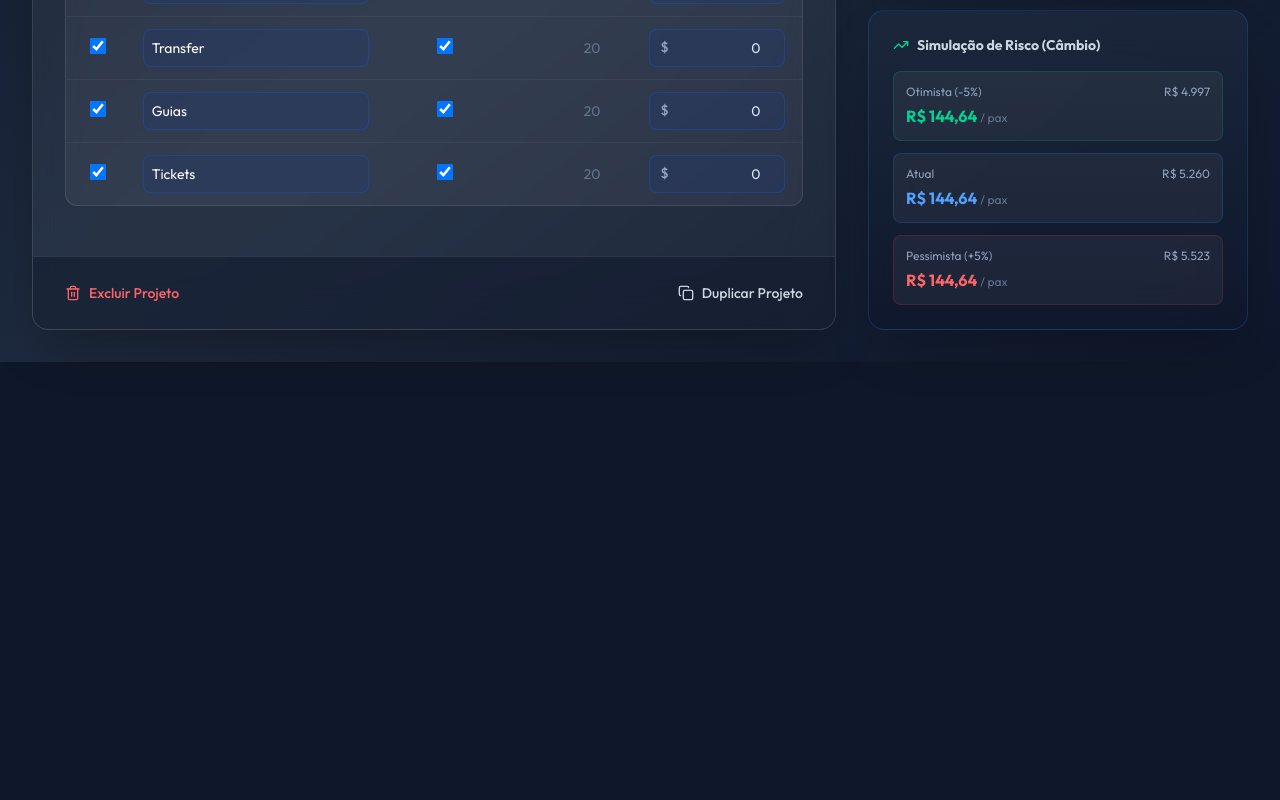
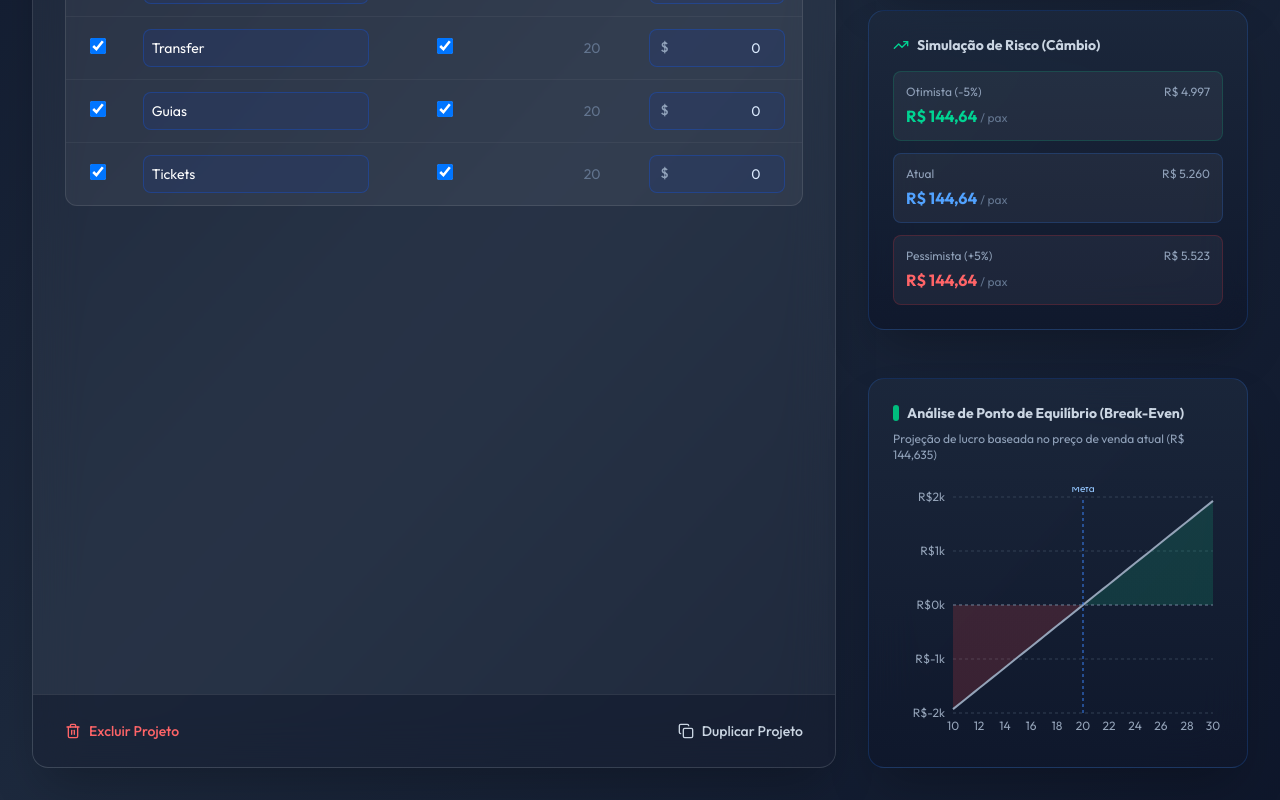
Before and after one commit to israelhespanhol-lang/Calculadora-de-Caravanas, a React (Vite) app: page / in a window 1280 px wide. Shown: the part 619-1419 px from the top of the page. Before the commit the page ends 981 px from the top, so only its background shows below. Built offline with nearby package versions, Linux system fonts and the light colour scheme; no server answers.

Commit message:
feat: add AI intelligence features (volatility alert, smart markup, and break-even chart)

```diff
--- a/package.json
+++ b/package.json
@@ -19,6 +19,7 @@
     "react": "^19.2.8",
     "react-dom": "^19.2.8",
     "react-hook-form": "^7.87.0",
+    "recharts": "^3.10.1",
     "uuid": "^14.0.2",
     "zod": "^4.6.2"
   },
--- a/src/App.tsx
+++ b/src/App.tsx
@@ -11,8 +11,9 @@ import { CaravanTab } from './features/caravan/components/CaravanTab';
 import { SettingsModal } from './features/caravan/components/SettingsModal';
 import { CalculationMemory } from './features/caravan/components/CalculationMemory';
 import { PrintView } from './features/caravan/components/PrintView';
+import { BreakEvenChart } from './features/caravan/components/BreakEvenChart';
 
-import { Settings as SettingsIcon, Save, Plus, Trash2, Copy, History, Download, TrendingUp, Loader2 } from 'lucide-react';
+import { Settings as SettingsIcon, Save, Plus, Trash2, Copy, History, Download, TrendingUp, Loader2, AlertTriangle, AlertCircle, CheckCircle2 } from 'lucide-react';
 import { formatCurrencyBRL } from './utils/currency';
 
 function App() {
@@ -24,6 +25,7 @@ function App() {
   const [isSettingsOpen, setIsSettingsOpen] = useState(false);
   const [isMemoryOpen, setIsMemoryOpen] = useState(false);
   const [isExporting, setIsExporting] = useState(false);
+  const [currencyVolatility, setCurrencyVolatility] = useState<number | null>(null);
 
   useEffect(() => {
     const loadedSettings = getSettings();
@@ -38,6 +40,29 @@ function App() {
       createNewCaravan(loadedSettings);
     }
   }, []);
+
+  useEffect(() => {
+    if (!activeCaravan?.currency) return;
+
+    const fetchVolatility = async () => {
+      try {
+        const currency = activeCaravan.currency === 'GBP' ? 'GBP' : activeCaravan.currency;
+        const res = await fetch(`https://economia.awesomeapi.com.br/json/daily/${currency}-BRL/15`);
+        const data = await res.json();
+        if (Array.isArray(data) && data.length > 0) {
+          const values = data.map(d => parseFloat(d.ask));
+          const max = Math.max(...values);
+          const min = Math.min(...values);
+          if (min > 0) {
+            setCurrencyVolatility(((max - min) / min) * 100);
+          }
+        }
+      } catch (e) {
+        console.error("Erro ao buscar volatilidade", e);
+      }
+    };
+    fetchVolatility();
+  }, [activeCaravan?.currency]);
 
   const createNewCaravan = (currentSettings: Settings) => {
     const newCaravan: CaravanData = {
@@ -280,12 +305,23 @@ function App() {
               </div>
             </div>
 
-            {/* Simulador de Cenários */}
             <div className="bg-gradient-to-b from-slate-800/80 to-slate-900/80 backdrop-blur-xl border border-blue-500/20 rounded-2xl shadow-2xl p-6 sticky top-[500px]">
               <h2 className="text-sm font-bold text-slate-300 mb-4 flex items-center space-x-2">
                 <TrendingUp size={16} className="text-emerald-400" />
                 <span>Simulação de Risco (Câmbio)</span>
               </h2>
+
+              {currencyVolatility !== null && (
+                <div className={`mt-3 mb-4 p-3 rounded-lg border flex items-start space-x-2 text-sm ${currencyVolatility > 3 ? 'bg-red-500/10 border-red-500/30 text-red-300' : currencyVolatility >= 1 ? 'bg-yellow-500/10 border-yellow-500/30 text-yellow-300' : 'bg-emerald-500/10 border-emerald-500/30 text-emerald-300'}`}>
+                  {currencyVolatility > 3 ? <AlertTriangle size={16} className="mt-0.5 shrink-0" /> : currencyVolatility >= 1 ? <AlertCircle size={16} className="mt-0.5 shrink-0" /> : <CheckCircle2 size={16} className="mt-0.5 shrink-0" />}
+                  <div>
+                    <p className="font-bold">Volatilidade (15 dias): {currencyVolatility.toFixed(2)}%</p>
+                    <p className="opacity-80 text-xs mt-1">
+                      {currencyVolatility > 3 ? 'Moeda altamente instável. Suba a margem de segurança.' : currencyVolatility >= 1 ? 'Oscilação moderada. Acompanhe as notícias internacionais.' : 'Moeda estável e segura para precificação a longo prazo.'}
+                    </p>
+                  </div>
+                </div>
+              )}
 
               <div className="space-y-3">
                 {/* Cenário Otimista */}
@@ -320,6 +356,9 @@ function App() {
                 </div>
               </div>
             </div>
+
+            {/* Break-Even Chart */}
+            <BreakEvenChart caravan={activeCaravan} result={result} />
 
           </div>
         </main>
--- /dev/null
+++ b/src/features/caravan/components/BreakEvenChart.tsx
@@ -0,0 +1,93 @@
+import React, { useMemo } from 'react';
+import { AreaChart, Area, XAxis, YAxis, CartesianGrid, Tooltip, ResponsiveContainer, ReferenceLine } from 'recharts';
+import type { CaravanData, CaravanCalculationResult } from '../types';
+import { calculateCaravan } from '../../../calculations/calculationEngine';
+
+interface Props {
+  caravan: CaravanData;
+  result: CaravanCalculationResult;
+}
+
+export const BreakEvenChart: React.FC<Props> = ({ caravan, result }) => {
+  const data = useMemo(() => {
+    const fixedSalePrice = Number(result.valorVendaIndividual);
+    if (!fixedSalePrice || fixedSalePrice <= 0) return [];
+
+    const minPax = Math.max(1, Math.floor(Number(caravan.travelerQuantity) * 0.5));
+    const maxPax = Math.ceil(Number(caravan.travelerQuantity) * 1.5);
+
+    const chartData = [];
+    for (let i = minPax; i <= maxPax; i++) {
+      // Calculate costs for i travelers
+      const testCaravan = { ...caravan, travelerQuantity: i.toString() };
+      const testResult = calculateCaravan(testCaravan);
+
+      const totalRevenue = fixedSalePrice * i;
+      const totalCost = Number(testResult.totalOperacaoCaravana); // Including internal costs and everything
+      const profit = totalRevenue - totalCost;
+
+      chartData.push({
+        pax: i,
+        lucro: Math.round(profit),
+        receita: Math.round(totalRevenue),
+        custo: Math.round(totalCost)
+      });
+    }
+    return chartData;
+  }, [caravan, result]);
+
+  if (data.length === 0) return null;
+
+  const CustomTooltip = ({ active, payload, label }: any) => {
+    if (active && payload && payload.length) {
+      const lucro = payload[0].value;
+      const isPrejuizo = lucro < 0;
+      return (
+        <div className="bg-slate-900 border border-slate-700 p-3 rounded-lg shadow-xl text-sm z-50">
+          <p className="text-slate-300 mb-1">{label} Pagantes</p>
+          <p className={`font-bold ${isPrejuizo ? 'text-red-400' : 'text-emerald-400'}`}>
+            {isPrejuizo ? 'Prejuízo: ' : 'Lucro: '} R$ {Math.abs(lucro).toLocaleString('pt-BR')}
+          </p>
+        </div>
+      );
+    }
+    return null;
+  };
+
+  // To make the area chart two-colored based on 0, we can use a gradient with a dynamic offset
+  const maxLucro = Math.max(...data.map(d => d.lucro));
+  const minLucro = Math.min(...data.map(d => d.lucro));
+  const totalRange = maxLucro - minLucro;
+  // If min is positive, offset is 0. If max is negative, offset is 1. Else ratio.
+  const zeroOffset = totalRange === 0 ? 0 : (maxLucro <= 0 ? 1 : (minLucro >= 0 ? 0 : maxLucro / totalRange));
+
+  return (
+    <div className="bg-gradient-to-b from-slate-800/80 to-slate-900/80 backdrop-blur-xl border border-blue-500/20 rounded-2xl shadow-2xl p-6 mt-6">
+      <h2 className="text-sm font-bold text-slate-300 mb-2 flex items-center space-x-2">
+        <span className="w-1.5 h-4 bg-emerald-500 rounded-full"></span>
+        <span>Análise de Ponto de Equilíbrio (Break-Even)</span>
+      </h2>
+      <p className="text-xs text-slate-400 mb-6">Projeção de lucro baseada no preço de venda atual (R$ {Number(result.valorVendaIndividual).toLocaleString('pt-BR', { minimumFractionDigits: 2 })})</p>
+
+      <div className="h-64 w-full">
+        <ResponsiveContainer width="100%" height="100%">
+          <AreaChart data={data} margin={{ top: 10, right: 10, left: 0, bottom: 0 }}>
+            <defs>
+              <linearGradient id="splitColor" x1="0" y1="0" x2="0" y2="1">
+                <stop offset={zeroOffset} stopColor="#10b981" stopOpacity={0.3} />
+                <stop offset={zeroOffset} stopColor="#ef4444" stopOpacity={0.3} />
+              </linearGradient>
+            </defs>
+            <CartesianGrid strokeDasharray="3 3" stroke="#334155" vertical={false} />
+            <XAxis dataKey="pax" stroke="#94a3b8" fontSize={12} tickLine={false} axisLine={false} />
+            <YAxis stroke="#94a3b8" fontSize={12} tickLine={false} axisLine={false} tickFormatter={(value) => `R$${(value/1000).toFixed(0)}k`} />
+            <Tooltip content={<CustomTooltip />} />
+            <ReferenceLine y={0} stroke="#64748b" strokeDasharray="3 3" />
+            <ReferenceLine x={Number(caravan.travelerQuantity)} stroke="#3b82f6" strokeDasharray="3 3" label={{ position: 'top', value: 'Meta', fill: '#93c5fd', fontSize: 10 }} />
+            <Area type="monotone" dataKey="lucro" stroke="#94a3b8" fill="url(#splitColor)" strokeWidth={2} />
+          </AreaChart>
+        </ResponsiveContainer>
+      </div>
+    </div>
+  );
+};
--- a/src/features/caravan/components/SettingsModal.tsx
+++ b/src/features/caravan/components/SettingsModal.tsx
@@ -1,5 +1,6 @@
 import React from 'react';
 import type { Settings, CaravanData } from '../types';
+import { Lightbulb } from 'lucide-react';
 
 interface Props {
   onClose: () => void;
@@ -11,6 +12,16 @@ interface Props {
 
 export const SettingsModal: React.FC<Props> = ({ onClose, globalSettings, onSaveGlobal, activeCaravan, onUpdateCaravanSettings }) => {
   const [localSettings, setLocalSettings] = React.useState<Settings>(globalSettings);
+
+  const getMarkupSuggestion = () => {
+    const c = activeCaravan.currency;
+    if (['EUR', 'GBP', 'CHF'].includes(c)) return { val: '18', desc: 'Europa (Premium)' };
+    if (['USD', 'CAD', 'AUD'].includes(c)) return { val: '15', desc: 'América do Norte/Oceania' };
+    if (['ILS', 'EGP', 'AED'].includes(c)) return { val: '12', desc: 'Oriente Médio (Volume)' };
+    if (['ARS', 'CLP'].includes(c)) return { val: '10', desc: 'América do Sul' };
+    return { val: '15', desc: 'Padrão' };
+  };
+  const suggestion = getMarkupSuggestion();
 
   const updateCost = (field: keyof Settings['corporateCosts'], value: string) => {
     setLocalSettings({
@@ -88,6 +99,13 @@ export const SettingsModal: React.FC<Props> = ({ onClose, globalSettings, onSave
               <div>
                 <label className="block text-sm text-slate-400 mb-2">Comissão Ultravel</label>
                 <input type="number" step="0.01" className="w-full border-slate-600/50 rounded-lg p-2.5 bg-slate-800/50 text-white focus:ring-2 focus:ring-blue-500/50 focus:border-blue-500 outline-none transition-all" value={localSettings.defaultPercentages.comissaoUltravel} onChange={e => updatePerc('comissaoUltravel', e.target.value)} />
+                <div
+                  className="mt-1.5 flex items-center space-x-1 text-[11px] text-emerald-400 cursor-pointer hover:text-emerald-300 transition-colors"
+                  onClick={() => updatePerc('comissaoUltravel', suggestion.val)}
+                  title="Clique para aplicar a sugestão da IA"
+                >
+                  <Lightbulb size={12} /> <span>Sugestão IA: {suggestion.val}% ({suggestion.desc})</span>
+                </div>
               </div>
               <div>
                 <label className="block text-sm text-slate-400 mb-2">Trader / Captador</label>
```
Also changed, not shown: 1 other file (tests, documents, lock files or other folders).
